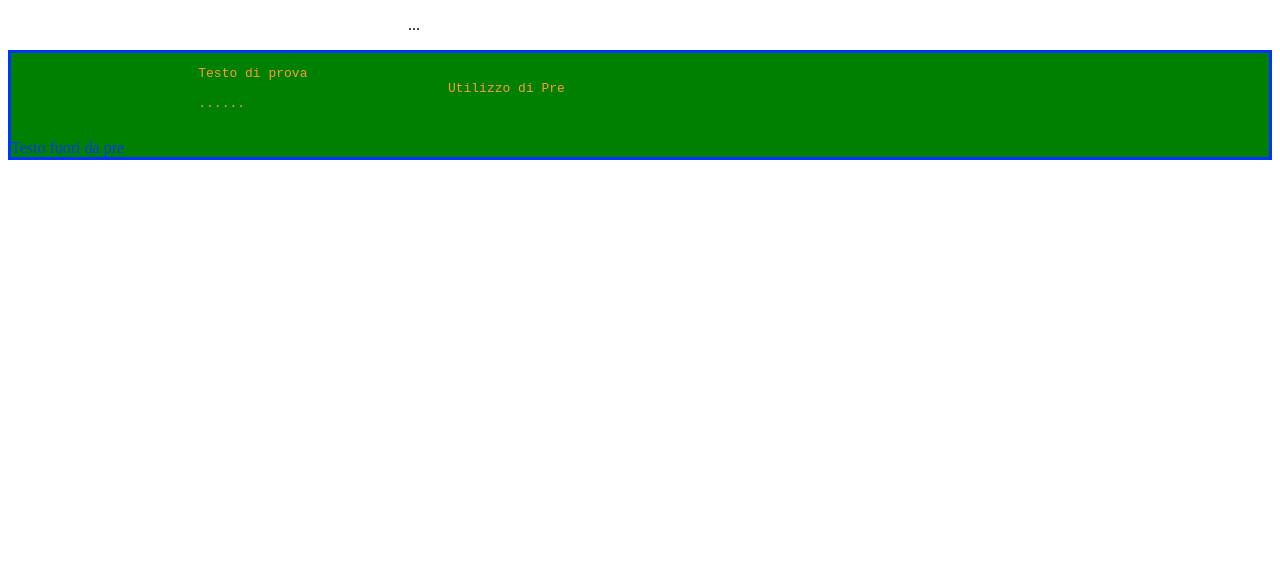
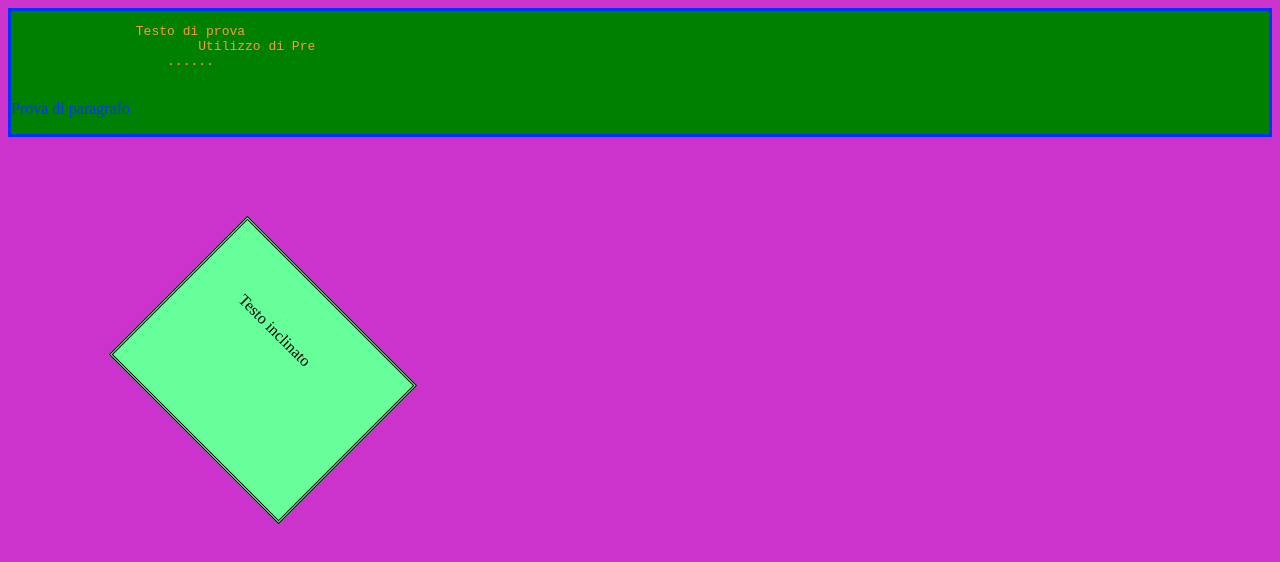
Before and after one commit to let42/html5-cc, a plain HTML site: page src/CSS/Prima Prova/Prova.html in a window 1280 px wide. Drawn offline with Linux system fonts and the light colour scheme.

Commit message:
Modificato elemento CSS per testo inclinato

```diff
--- a/src/CSS/Prima Prova/Prova.html
+++ b/src/CSS/Prima Prova/Prova.html
@@ -3,15 +3,29 @@
     <head>
         <title>Test CSS</title>
     </head>
-    <body>
-    	<p style="text-align: justify; text-indent: 400px;">...</p>
+    <body style="background-color: #CC33CC">
+        <!-- <p style="text-align: justify; text-indent: 400px;">...</p> -->
         <div style="border: solid; color: #0033FF; background-color: green">
-    		<pre style="color: #FF9933;">
+            <pre style="color: #FF9933">
                 Testo di prova
                         Utilizzo di Pre
                     ......
-    		</pre>
-    		Testo fuori da pre
+            </pre >
+            <p>
+                Prova di paragrafo
+            </p>
+        </div>
+        <div style="padding: 50px;
+            margin: 135px;
+            height : 90px;
+            width: 134px;
+            -moz-transform:rotate(45deg);
+            -webkit-transform:rotate(45deg);
+            -o-transform:rotate(45deg);
+            -ms-transform:rotate(45deg);
+            border: double;
+            background-color: #66FF99">
+            Testo inclinato
         </div>
     </body>
 </html>
```
Lines whose indentation alone changed are shown as unchanged.
